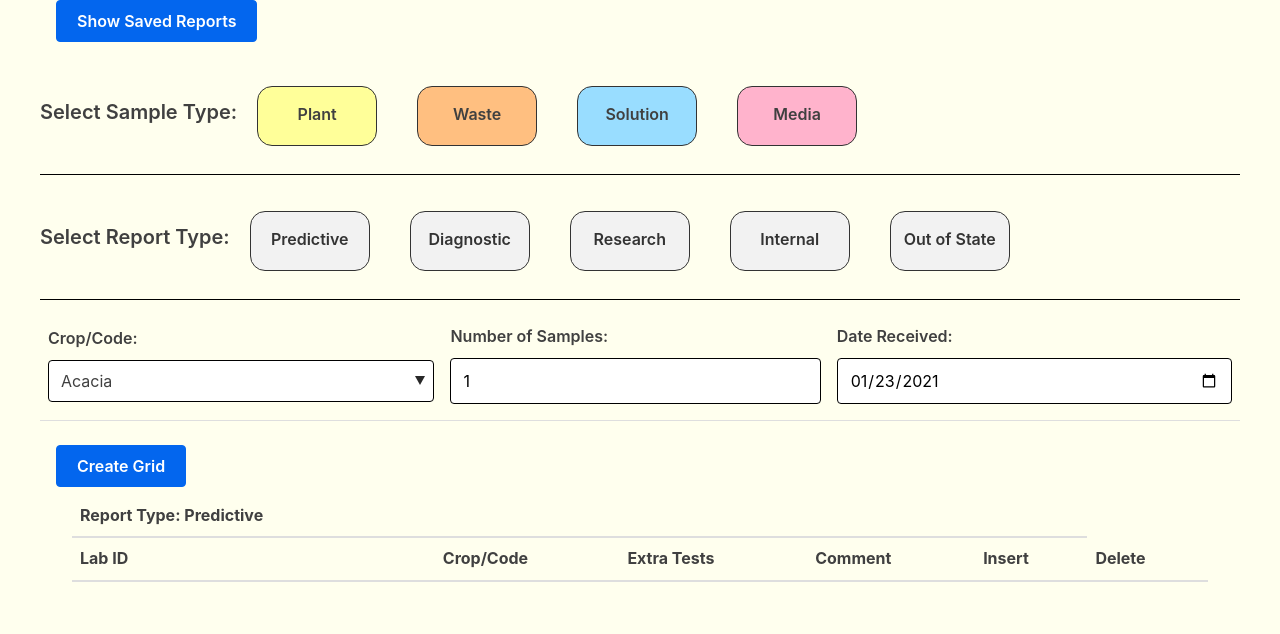
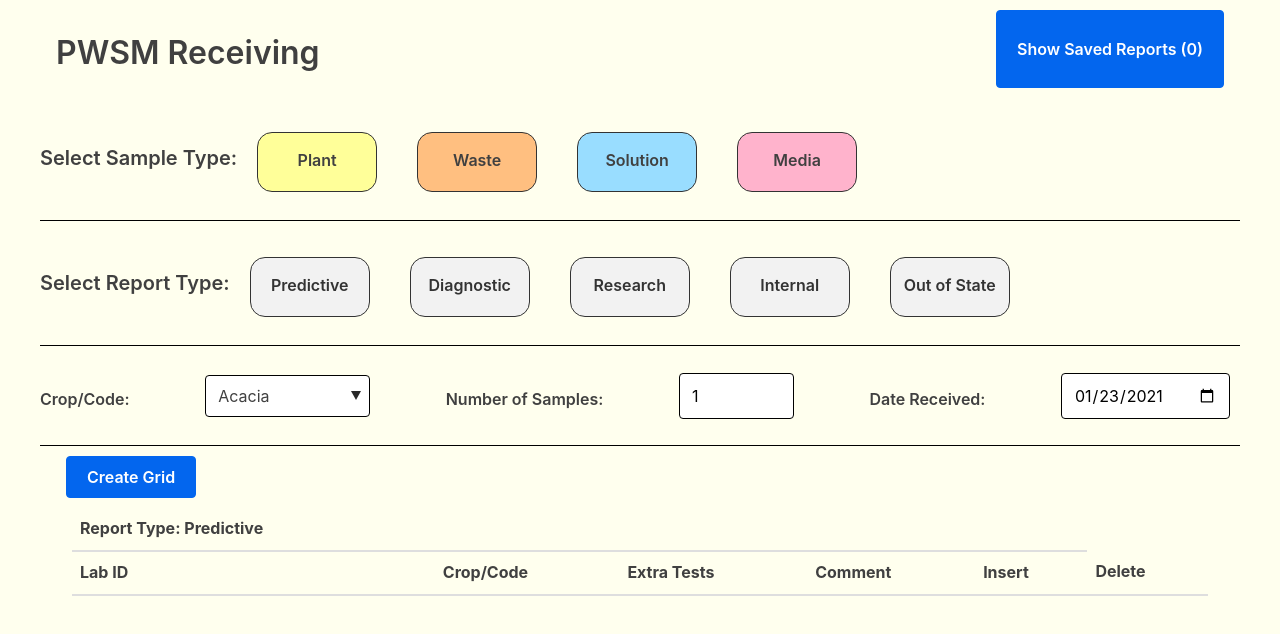
Before and after one commit to PotterOtherP/pwsm, a React (Create React App) app: page / in a window 1280 px wide. Shown: the top 634 px of the page. Built offline with nearby package versions, Linux system fonts and the light colour scheme.

Commit message:
Form layout

```diff
--- a/src/App.js
+++ b/src/App.js
@@ -416,7 +416,12 @@ class App extends Component {
         {
             return (
             <div className="container">
-                <button id="displaySavedButton" onClick={() => this.displayReports()}>Show Saved Reports</button>
+            <header>
+            <h2>PWSM Receiving</h2>
+                <button id="displaySavedButton"
+                    onClick={() => this.displayReports()}>{"Show Saved Reports (" + saved_report_ids.length + ")"}
+                </button>
+            </header>
                 <Form
                     clearGrid={this.clearGrid}
                     plantMenu={plant_codes}
--- a/src/Form.js
+++ b/src/Form.js
@@ -130,13 +130,33 @@ class Form extends Component {
                     <label htmlFor="out-of-state"> <div className="radioArea reportTypeBG">Out of State</div></label>
                 </fieldset>
 
-                    <div className="flex-row">
+                <fieldset className="flex-row form-bottom-row">
+
+                    <label htmlFor="numSamples">Crop/Code:</label>
+                    <select name="sampleCode" id="codeSelect" onChange={this.handleChange} value={this.state.sampleCode} >
+                        {this.props.dropDown.map( (code, index) => {
+                            return (<option key={index} value={code}>{code}</option>);
+                        })}
+                    </select>
+
+                    <label htmlFor="numSamples">Number of Samples:</label>
+                    <input type="number" id="numSamplesInput" name="numSamples" onChange={this.handleChange}
+                    onFocus={this.selectNumSamples} value={this.state.numSamples} min="1" max="500" required />
+
+                    <label htmlFor="receiveDate">Date Received:</label>
+                    <input type="date" id="receiveDateInput" name="receiveDate"
+                    defaultValue={this.getCurrentDate()}
+                    onChange={this.handleChange}/>
+
+                </fieldset>
+
+                {/*<div>
                                 <table>
                                 <thead></thead>
                                 <tbody>
                                 <tr>
+                                    <td><label htmlFor="numSamples">Crop/Code:</label></td>
                                     <td>
-                        <label htmlFor="sampleCode">Crop/Code:</label>
                                     <select name="sampleCode" id="codeSelect" onChange={this.handleChange} value={this.state.sampleCode} >
                                         {this.props.dropDown.map( (code, index) => {
                                             return (<option key={index} value={code}>{code}</option>);
@@ -144,14 +164,14 @@ class Form extends Component {
                                     </select>
                                     </td>
 
+                                    <td><label htmlFor="numSamples">Number of Samples: </label></td>
                                     <td>
-                        <label htmlFor="numSamples">Number of Samples: </label>
                                     <input type="number" id="numSamples" name="numSamples" onChange={this.handleChange}
                                     onFocus={this.selectNumSamples} value={this.state.numSamples} min="1" max="500" required />
                                     </td>
 
+                                    <td><label htmlFor="receiveDate">Date Received:</label></td>
                                     <td>
-                        <label htmlFor="receiveDate">Date Received:</label>
                                     <input type="date" id="receiveDate" name="receiveDate"
                                     defaultValue={this.getCurrentDate()}
                                     onChange={this.handleChange}/>
@@ -161,9 +181,9 @@ class Form extends Component {
                                 </tbody>
 
                                 </table>
-                    </div>
+                                </div>*/}
 
-                <input type="submit" value="Create Grid" onClick={this.submitForm} />
+                <input type="submit" id="create-grid-button" value="Create Grid" onClick={this.submitForm} />
             </form>
         );
     }
--- a/src/index.css
+++ b/src/index.css
@@ -883,7 +883,7 @@ a.full-button {
   background: transparent;
   margin-bottom: 0.5rem;
   font-size: 1rem;
-  width: 100%;
+  width: auto;
   max-width: 100%;
   line-height: 1;
 }
--- a/src/pwsm.css
+++ b/src/pwsm.css
@@ -46,6 +46,10 @@
     margin-left: 5px;
 }
 
+.plain-label {
+    font-weight: 600;
+}
+
 body {
     background-color: #ffffee;
 }
@@ -72,6 +76,12 @@ select {
   background-color: #fff;
 }
 
+header {
+    display: flex;
+    flex-direction: row;
+    justify-content: space-between;
+    margin-top: 10px;
+}
 
 fieldset {
   /*padding: 1rem;*/
@@ -79,6 +89,15 @@ fieldset {
   align-items: center;
   margin: 0px;
   padding: 0px;
+}
+
+#codeSelect, #numSamplesInput, #receiveDateInput, #create-grid-button {
+    margin: 10px;
+}
+
+.form-bottom-row {
+    height: 100px;
+    justify-content: space-between;
 }
 
 .radioArea {
```
Also changed, not shown: 1 other file (tests, documents, lock files or other folders). Lines whose indentation alone changed are shown as unchanged.
